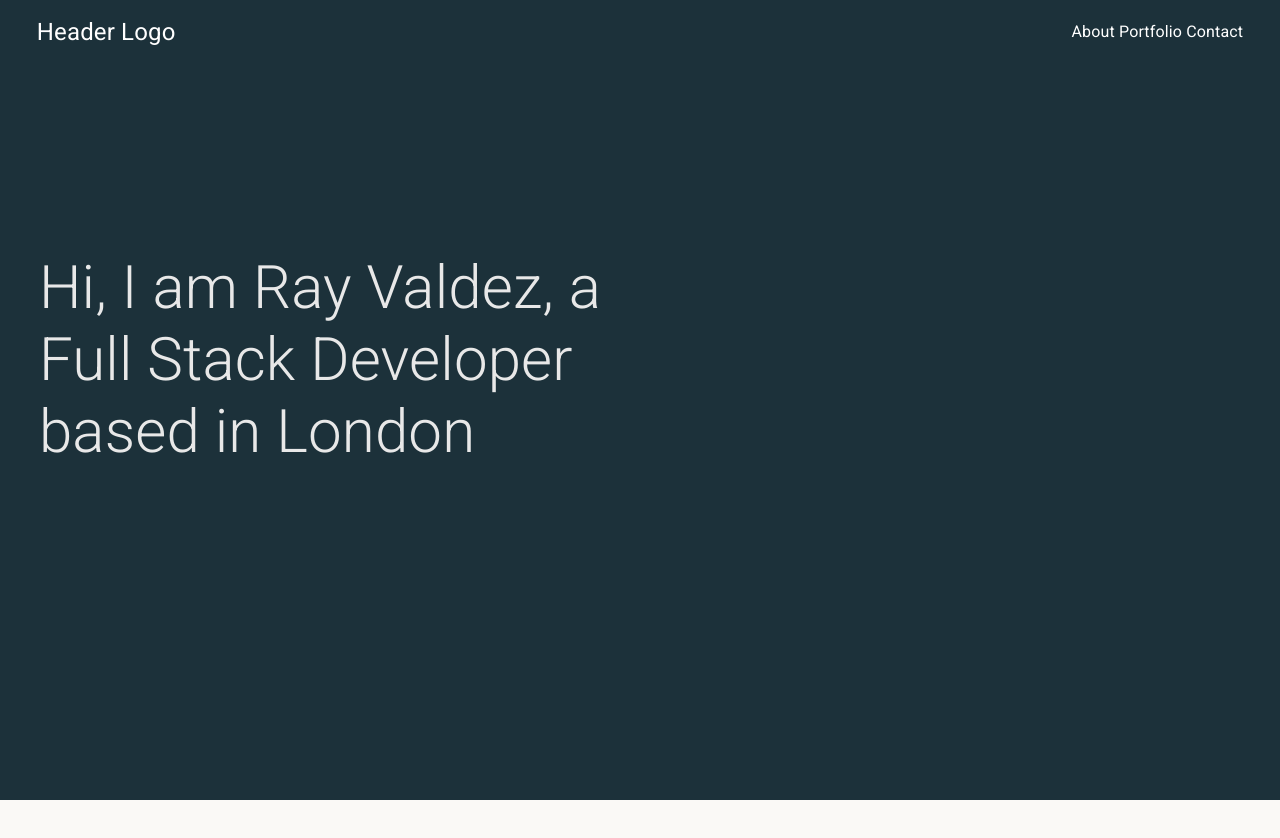
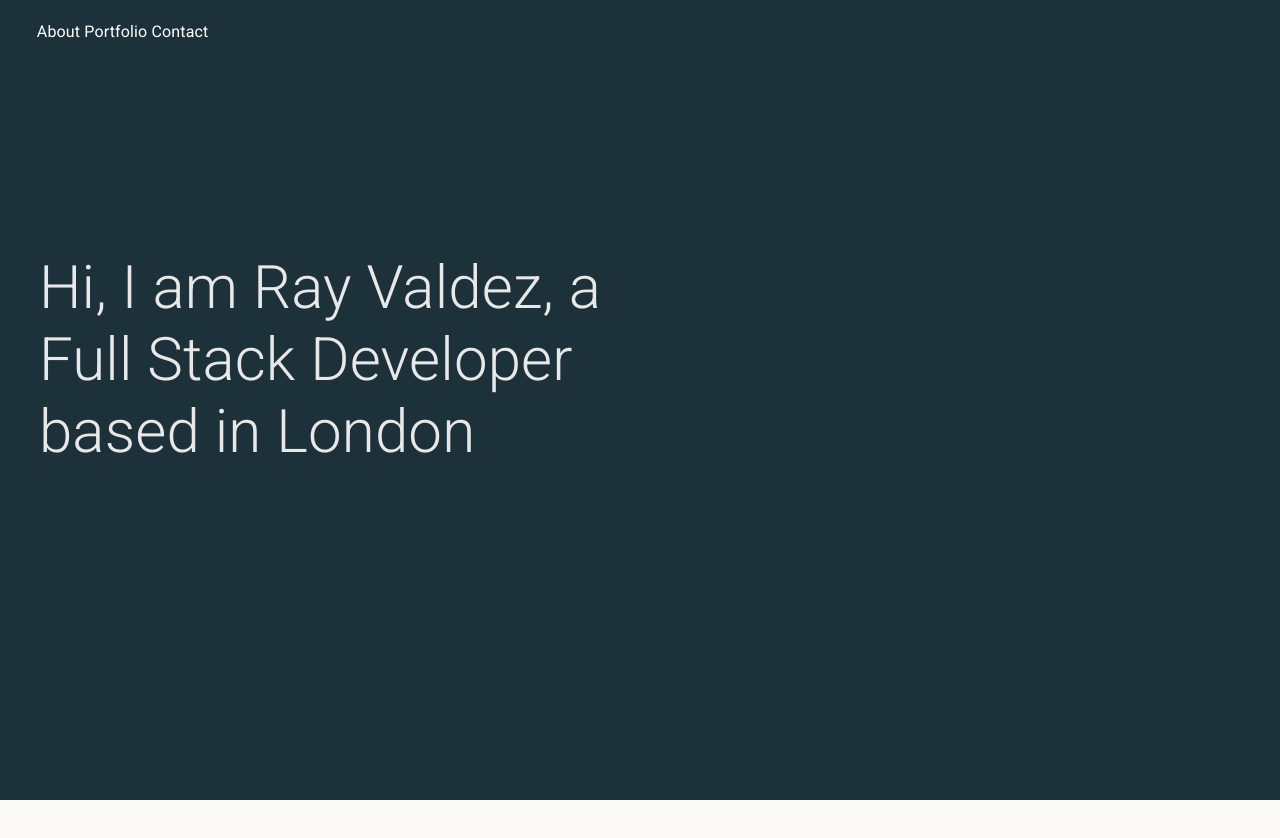
Before and after one commit to rayvaldez/itsallrayv, a React (Create React App) app: page / in a window 1280 px wide. Shown: the top 838 px of the page. Built offline with nearby package versions, Linux system fonts and the light colour scheme.

Commit message:
Add HideOnScroll function for Header component

```diff
--- a/src/components/Header.js
+++ b/src/components/Header.js
@@ -1,20 +1,38 @@
 import React from 'react';
+import PropTypes from 'prop-types';
 import AppBar from '@mui/material/AppBar';
 import Toolbar from '@mui/material/Toolbar';
 import IconButton from '@mui/material/IconButton';
 import MenuIcon from '@mui/icons-material/Menu';
 import Typography from '@mui/material/Typography';
+import useScrollTrigger from '@mui/material/useScrollTrigger';
+import Slide from '@mui/material/Slide';
 
+function HideOnScroll(props) {
+  const { children } = props;
+  const trigger = useScrollTrigger()
+
+  return (
+    <Slide appear={false} direction="down" in={!trigger}>
+      {children}
+    </Slide>
+  )
+}
+
+HideOnScroll.propTypes = {
+  children: PropTypes.element.isRequired,
+};
 
 const Header = () => {
 
 
   return (
     <div>
+      <HideOnScroll>
         <AppBar sx={{background: 'none', boxShadow: '0 0 0 0'}}>
           <Toolbar sx={{width: '98%', margin: '0 auto'}}>
             <Typography variant='h5' sx={{
-            display: { xs: 'none', md: 'flex' },
+              display: { xs: 'flex', md: 'none' },
               flexGrow: 1,
             }}>
             Header Logo
@@ -31,6 +49,7 @@ const Header = () => {
             </IconButton>
           </Toolbar>
         </AppBar>
+      </HideOnScroll>
     </div>
   );
 };
```
Lines whose indentation alone changed are shown as unchanged.
